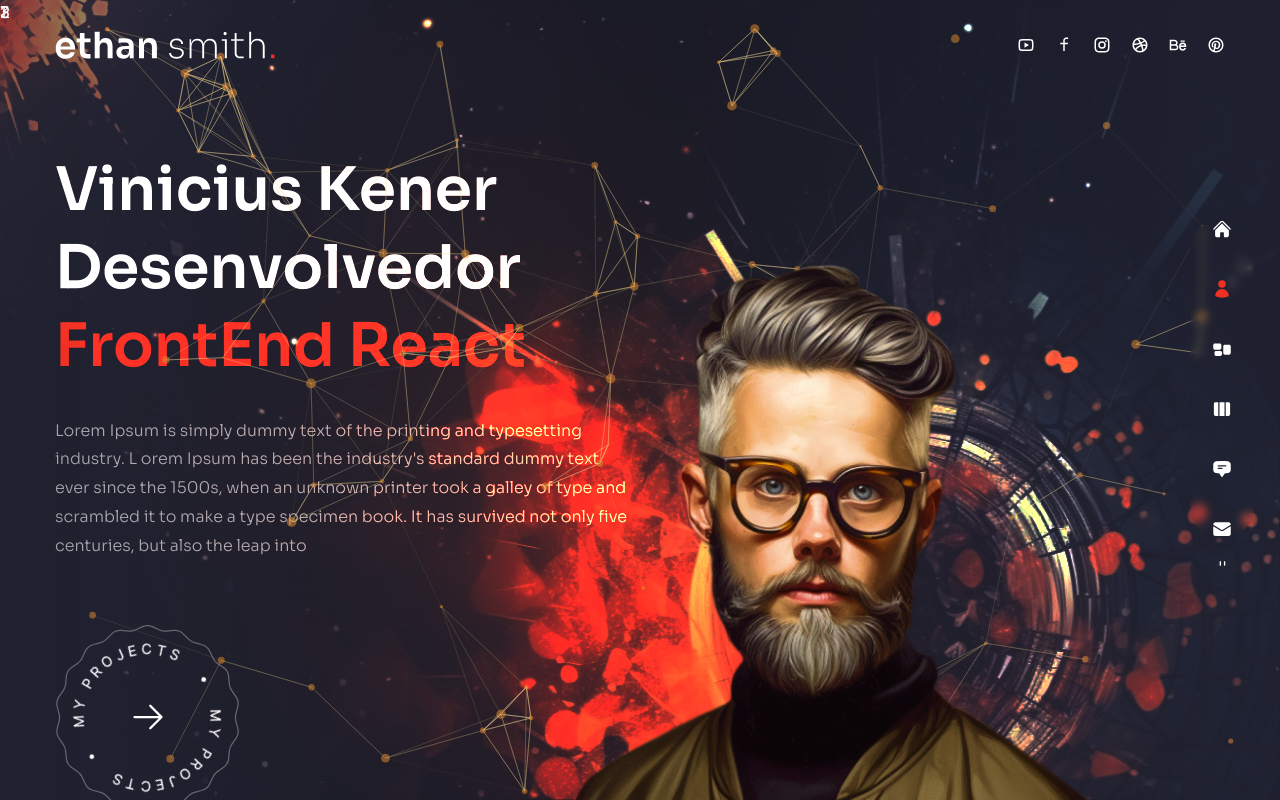
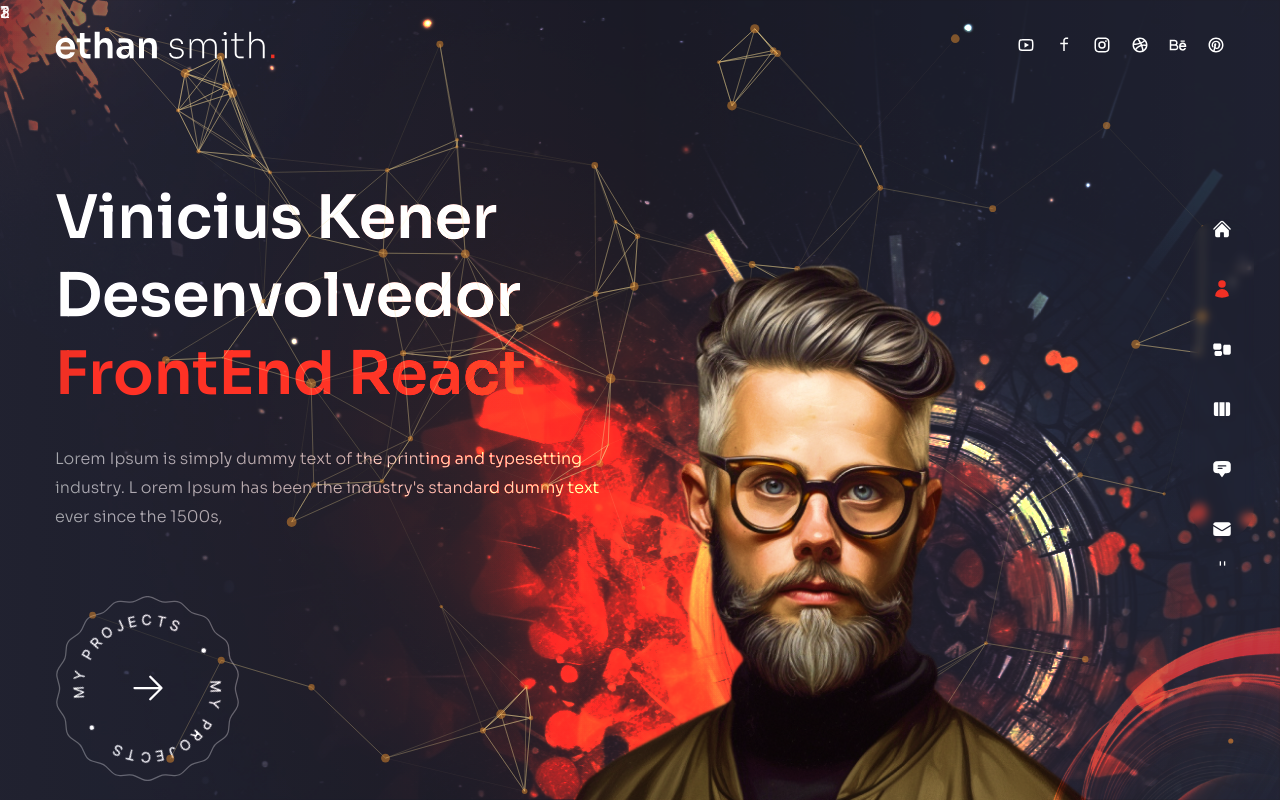
Before and after one commit to vkstheone/portifolio-react, a Next.js app: page /about in a window 1280 px wide. Built offline with nearby package versions, Linux system fonts and the light colour scheme.

Commit message:
first commit

```diff
--- a/components/Circles.js
+++ b/components/Circles.js
@@ -1,5 +1,19 @@
+import Image from "next/image";
+
+
 const Circles = () => {
-  return <div>Circles</div>;
+  return (
+        <div className="w-[200px] xl:w-[300px] absolute -right-16 -bottom-2
+        mix-blend-color-dodge animate-pulse duration-75 z-10">
+          <Image
+          src={'/circles.png'}
+          width={260}
+          height={200}
+          className="w-full h-full"
+          alt=""
+          />
+
+        </div>);
 };
 
 export default Circles;
--- a/pages/about/index.js
+++ b/pages/about/index.js
@@ -1,3 +1,5 @@
+import React, { useState } from "react";
+
 // icons
 import {
   FaHtml5,
@@ -88,8 +90,19 @@ const aboutData = [
   },
 ];
 
+//components
+
+import Avatar from '../../components/Avatar'
+import Circles from '../../components/Circles'
+
 const About = () => {
-  return <div>About</div>;
+  const {index, setIndex } = useState(0)
+  return (
+      <div>
+        <Circles />
+
+
+      </div>);
 };
 
 export default About;
--- a/pages/index.js
+++ b/pages/index.js
@@ -35,13 +35,12 @@ const Home = () => {
           >
             Lorem Ipsum is simply dummy text of the printing and typesetting industry. L
             orem Ipsum has been the industry's standard dummy text ever since the 1500s,
-            when an unknown printer took a galley of type and scrambled it to make
-          a type specimen book. It has survived not only five centuries, but also
-          the leap into
+
           </motion.p>
           <div className="flex justify-center xl:hidden relative">
             <ProjectsBtn/>
           </div>
+
           <motion.div
             variants={fadeIn('down', 0.4)}
             initial="hidden"
@@ -63,6 +62,7 @@ const Home = () => {
 
           ></div>
           <ParticlesContainer />
+
           {/** Avatar */}
           <motion.div
             variants={fadeIn('up', 0.5)}
```
Also changed, not shown: components/Nav.js (+2 -7 lines).
